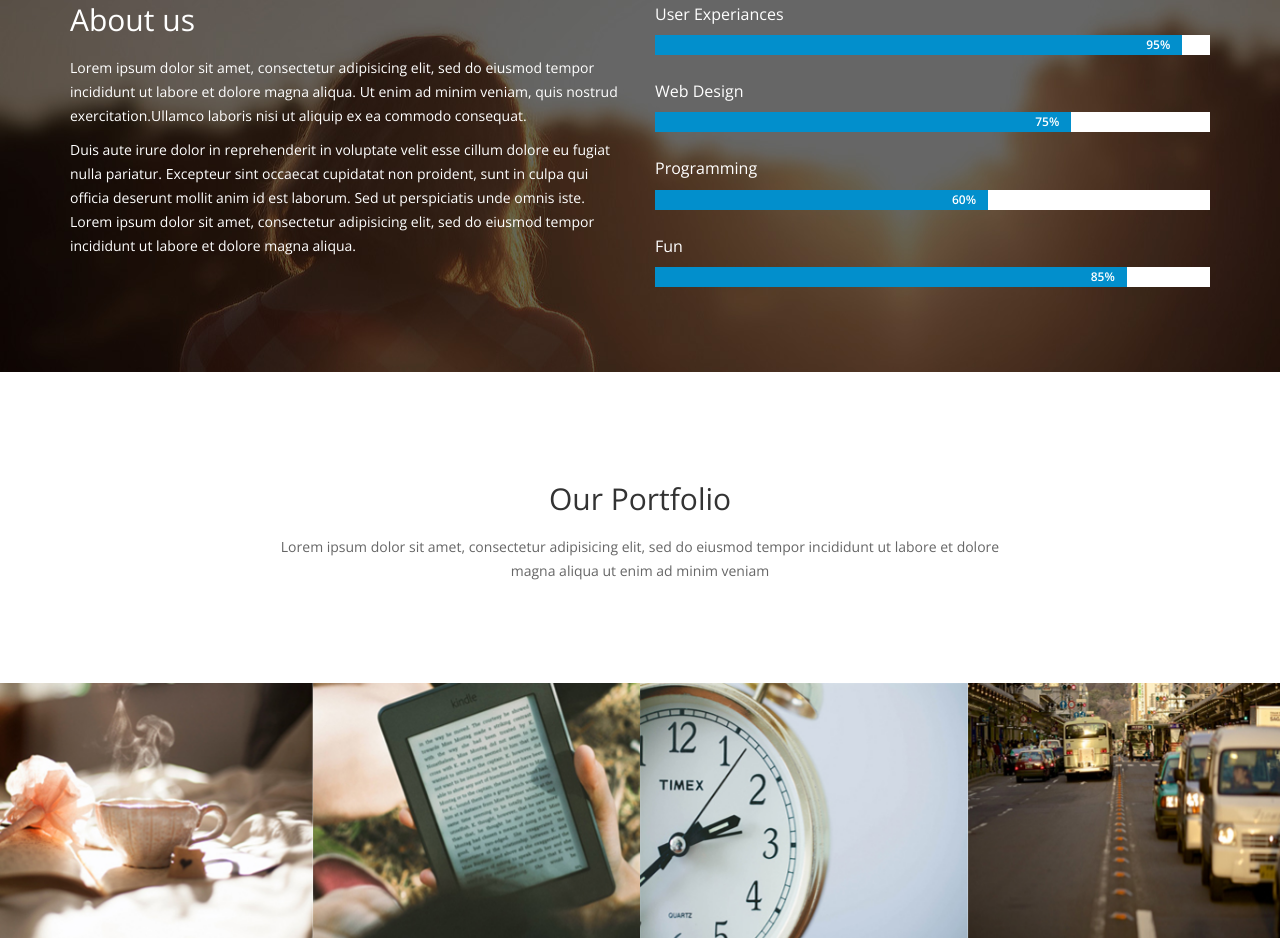
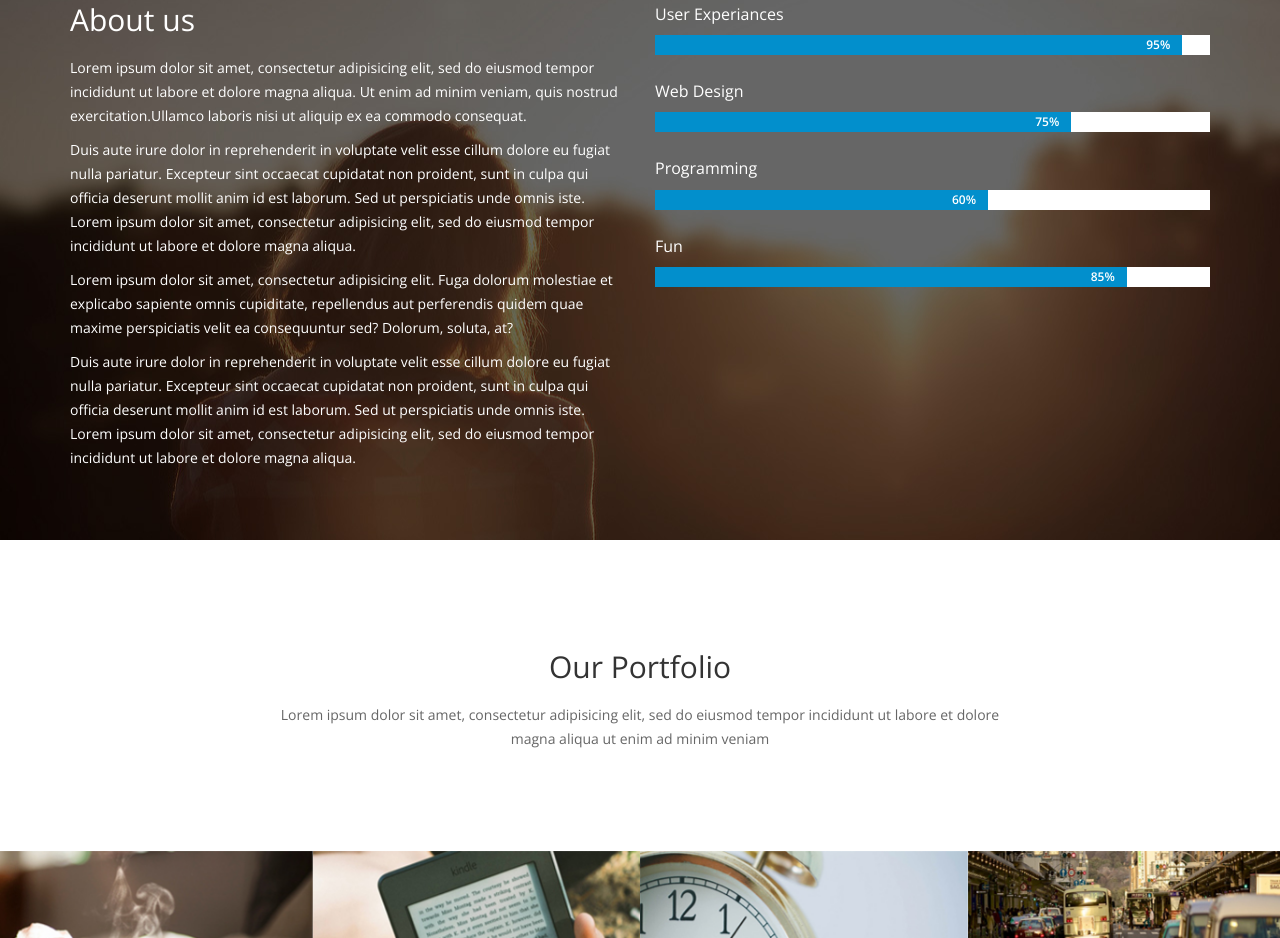
Before and after one commit to hsapien/hsapien.github.io, a plain HTML site: page oxygen/index.html in a window 1280 px wide. Shown: the part 1973-2911 px from the top of the page. Drawn offline with nearby package versions, Linux system fonts and the light colour scheme; some packages are replaced by stand-ins of ours.

Commit message:
oxygen-about us

```diff
--- a/oxygen/index.html
+++ b/oxygen/index.html
@@ -164,6 +164,8 @@
           <div class="about-info wow fadeInUp" data-wow-duration="1000ms" data-wow-delay="300ms">
             <h2>About us</h2>
             <p>Lorem ipsum dolor sit amet, consectetur adipisicing elit, sed do eiusmod tempor incididunt ut labore et dolore magna aliqua. Ut enim ad minim veniam, quis nostrud exercitation.Ullamco laboris nisi ut aliquip ex ea commodo consequat. </p>
+            <p>Duis aute irure dolor in reprehenderit in voluptate velit esse cillum dolore eu fugiat nulla pariatur. Excepteur sint occaecat cupidatat non proident, sunt in culpa qui officia deserunt mollit anim id est laborum. Sed ut perspiciatis unde omnis iste. Lorem ipsum dolor sit amet, consectetur adipisicing elit, sed do eiusmod tempor incididunt ut labore et dolore magna aliqua.</p>
+            <p>Lorem ipsum dolor sit amet, consectetur adipisicing elit. Fuga dolorum molestiae et explicabo sapiente omnis cupiditate, repellendus aut perferendis quidem quae maxime perspiciatis velit ea consequuntur sed? Dolorum, soluta, at?</p>
             <p>Duis aute irure dolor in reprehenderit in voluptate velit esse cillum dolore eu fugiat nulla pariatur. Excepteur sint occaecat cupidatat non proident, sunt in culpa qui officia deserunt mollit anim id est laborum. Sed ut perspiciatis unde omnis iste. Lorem ipsum dolor sit amet, consectetur adipisicing elit, sed do eiusmod tempor incididunt ut labore et dolore magna aliqua.</p>
           </div>
         </div>
```
